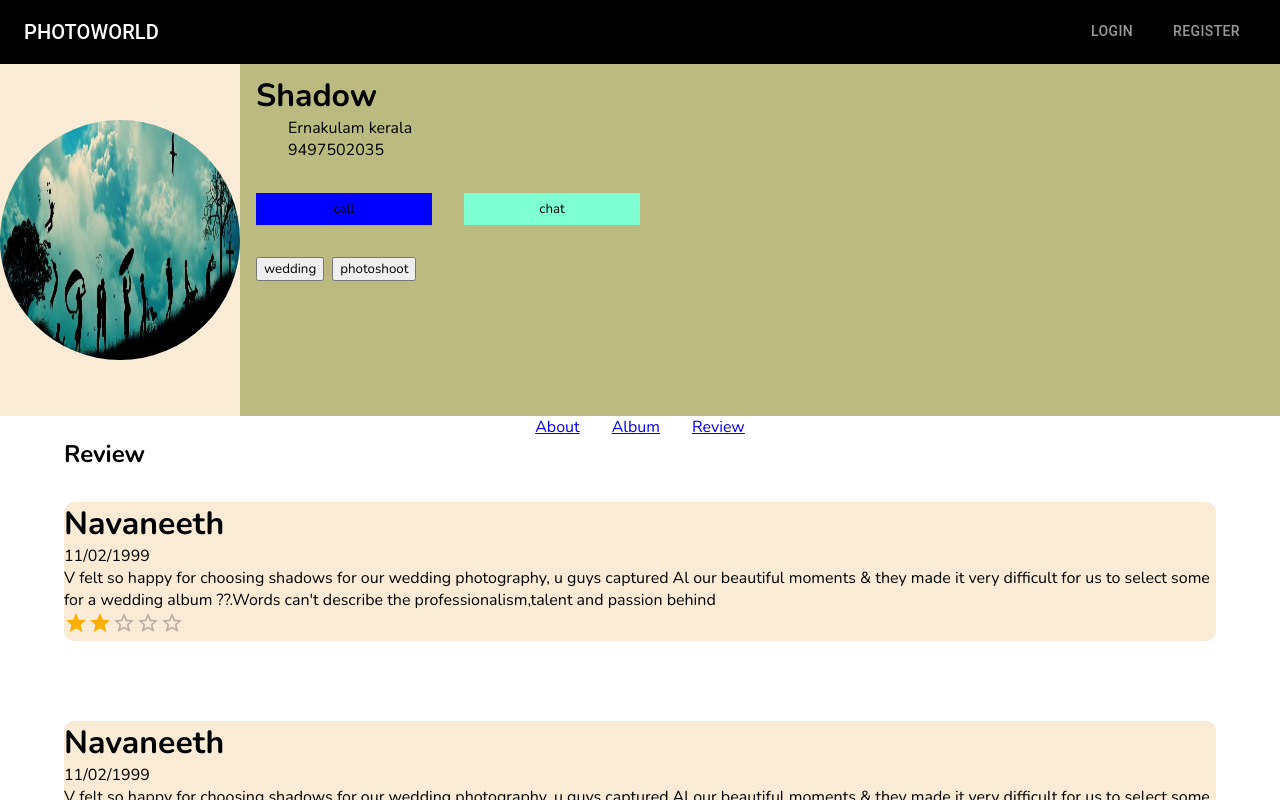
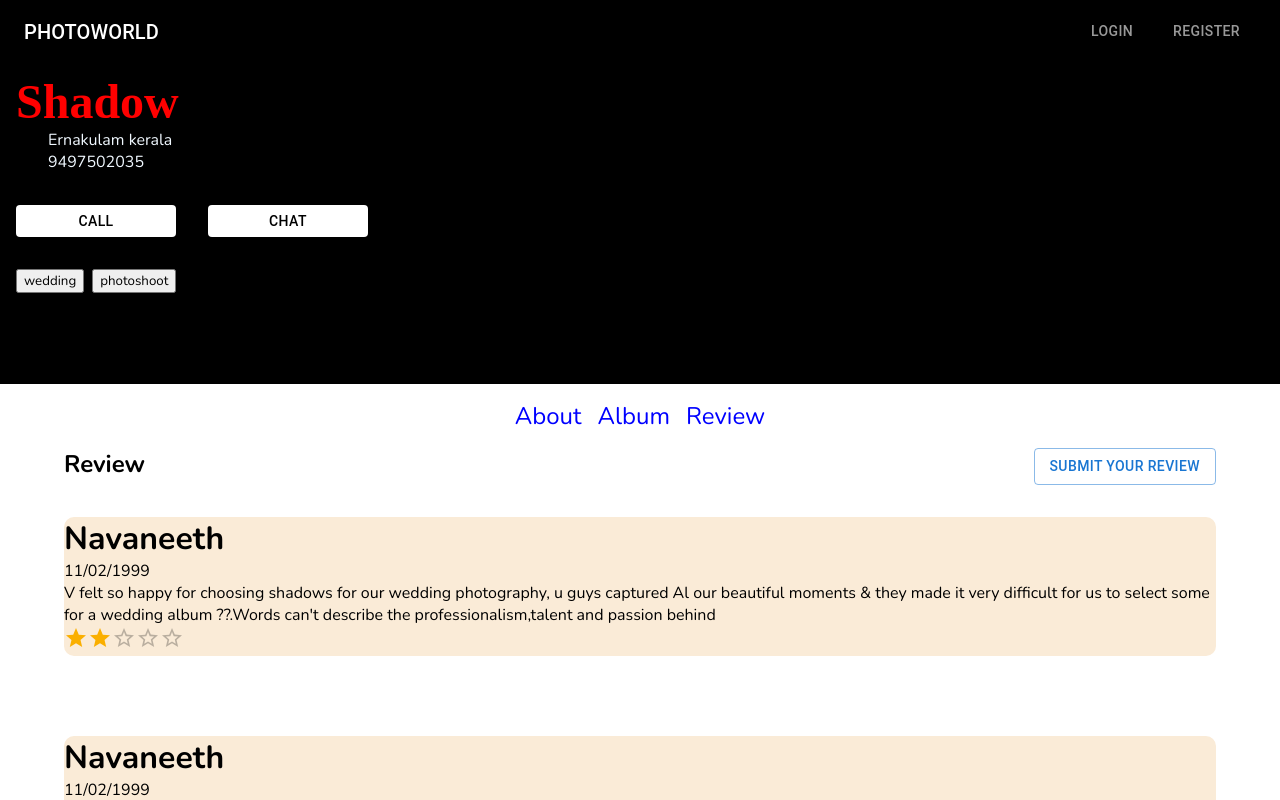
Before and after one commit to navi-navanee/PhotoWorld, a React (Create React App) app in the folder frontend/: page /photographer/main/review in a window 1280 px wide. Shown: the top 800 px of the page. Built offline with nearby package versions, Linux system fonts and the light colour scheme.

Commit message:
the photographer design is in progress

```diff
--- a/frontend/src/components/photographer/about/About.jsx
+++ b/frontend/src/components/photographer/about/About.jsx
@@ -1,24 +1,18 @@
 import { Button } from '@mui/material'
 import { Container } from '@mui/system'
-import { useState } from "react"
 import DatePicker from "react-multi-date-picker"
-
 import DatePanel from "react-multi-date-picker/plugins/date_panel"
 import React from 'react'
-import Footer from 'react-multi-date-picker/plugins/range_picker_footer'
+import './about.scss'
+
 
 export const About = () => {
 
-    const today = new Date()
-    const tomorrow = new Date()
 
-    tomorrow.setDate(tomorrow.getDate() + 1)
-
-    const [values, setValues] = useState([today, tomorrow])
 
     return (
         <Container>
-            <div className=''>
+            <div className='about'>
                 <div className='overview'>
                     <h1>Overview</h1>
                     <p>We are a professional photography services company based in Chennai . We have been running a professional photography business for 7 years, specializing in Reception, Theme Wedding, Kashmiri Wedding, Brahmin Wedding, Jain Wedding, Punjabi Wedding, Rajasthani Wedding, Bengali Wedding, Muslim Wedding, Indian Wedding, Christian Wedding, North Indian Wedding, Pre-wedding Shoots, Bridal Portraits, Candid Wedding, South Indian Wedding, Concept Wedding, Couple Portraits, Engagement, Tamil Wedding, Hindu Wedding, Gujarati Wedding, Destination Wedding, Contemporary Wedding , Marwadi Wedding, Wedding, Birthday, New Born, Kindergarten, Kids Portraits, Graduation Ceremony, School Events, Babies & Kids, Show & Pageant, Model Portfolio, Celebrity & Glamour, Portraits, Fashion & Portfolio, Convocation, Housewarming, Maternity, Anniversary, Special Occasion, Concerts, Expo/Exhibitions, Campaigns, Team Building Event, Conferences and Corporate Events photography. We undertake customized photography requirements. Some of our products and services include HD Videos, Montage, T-Shirt, Shortfilms, Enlargement, Cinematography, Promo Videos, Calendar, Documentary, Frames, CD / DVD, Poster, Brochure, Lamination, Photobook, Live Streaming, Blueray Disc, Coffee Table Book, Coffee Mug and HD Highlights. We provide services in Tamil Nadu, All Over India and All Over World. We are proficient in Tamil, Telugu, English, Hindi and Malayalam.
@@ -50,6 +44,7 @@ export const About = () => {
                         multiple
                         plugins={[
                             <DatePanel />
+
                         ]}
                     />
                 </div>
--- /dev/null
+++ b/frontend/src/components/photographer/about/about.scss
@@ -0,0 +1,9 @@
+.about{
+    display: flex;
+    flex-direction: column;
+    gap: 1rem;
+
+    h1{
+        margin-bottom: 1rem;
+    }
+}
--- a/frontend/src/components/photographer/main/Pmain.jsx
+++ b/frontend/src/components/photographer/main/Pmain.jsx
@@ -4,6 +4,7 @@ import './pmain.scss'
 import image from '../images/cover.jpg'
 import { Link,Outlet } from 'react-router-dom'
 import Footer from '../footer/Footer'
+import { Button } from '@mui/material'
 
 const Pmain = () => {
 
@@ -12,16 +13,18 @@ const Pmain = () => {
     <div>
        <Header/>
         <div className='cover-photo' >
-            <div className='left'>
+            {/* <div className='left'>
                 <img src={image} alt="" />
-            </div>
+            </div> */}
             <div className='right'>
                 <h1>Shadow</h1>
                 <div className='address'>Ernakulam kerala</div>
                 <div className='phone'>9497502035</div>
                 <div className='right-button'>
-                    <button className='call'>call</button>
-                    <button className='chat'>chat</button>
+                    {/* <button className='call'>call</button>
+                    <button className='chat'>chat</button> */}
+                    <Button className='call' variant="outlined">call</Button>
+                    <Button className='chat' variant="outlined">Chat</Button>
                 </div>
                 <div className='category'>
                     <button className=''>wedding</button>
@@ -31,9 +34,9 @@ const Pmain = () => {
 
         </div>
         <nav>
-            <Link to={''}>About</Link>
-            <Link to={'album'}>Album</Link>
-            <Link to={'review'}>Review</Link>
+            <Link className='link' to={''}>About</Link>
+            <Link className='link' to={'album'}>Album</Link>
+            <Link className='link' to={'review'}>Review</Link>
         </nav>
         <Outlet/>
         <Footer/>
--- a/frontend/src/components/photographer/main/pmain.scss
+++ b/frontend/src/components/photographer/main/pmain.scss
@@ -1,7 +1,8 @@
 .cover-photo{
     display: grid;
-    grid-template-columns: 15rem 1fr;
-    height: 22rem;
+    grid-template-columns: 1fr;
+    height: 20rem;
+
 
     .left{
       background-color: antiquewhite;
@@ -11,17 +12,24 @@
 
       img{
         border-radius: 50%;
-        width: 15rem;
-        height: 15rem;
+        width: 100%;
+        height: auto;
       }
 
     }
     .right{
-        background-color: rgb(186, 186, 129);
+        background-color: black;
+        color: aliceblue;
         display: flex;
         flex-direction: column;
         padding-top: 10px;
         padding-left: 1rem;
+
+        h1{
+            color: red;
+    font-family: cursive;
+    font-size: 3rem;
+        }
 
         .name{
             font-size: 5rem;
@@ -36,15 +44,17 @@
         .right-button{
 
             .call{
-                background-color: blue;
-                width: 11rem;
+                background-color: #fff;
+                color: black;
+                width: 10rem;
                 margin-right: 2rem;
                border-style: none;
                height: 2rem;
             }
             .chat{
-                background-color: aquamarine;
-                width: 11rem;
+                background-color: #fff;
+                color: black;
+                width: 10rem;
                 border-style: none;
                 height: 2rem;
             }
@@ -62,5 +72,18 @@ nav{
     display: flex;
     justify-content: center;
     align-items: center;
-    gap: 2rem;
+    gap: 1rem;
 }
+
+nav{
+    margin-bottom: 1rem;
+    margin-top: 1rem;
+
+    font-size: 1.5rem;
+
+    .link{
+        color: blue;
+
+        text-decoration: none;
+    }
+}
--- a/frontend/src/components/photographer/review/Review.jsx
+++ b/frontend/src/components/photographer/review/Review.jsx
@@ -1,14 +1,70 @@
-import { Container, Rating } from '@mui/material'
+import { Button, Container, Rating, TextField } from '@mui/material'
 import './review.scss'
 import React from 'react'
+import Dialog from '@mui/material/Dialog';
+import DialogActions from '@mui/material/DialogActions';
+import DialogContent from '@mui/material/DialogContent';
+import DialogContentText from '@mui/material/DialogContentText';
+import DialogTitle from '@mui/material/DialogTitle';
+import { useState } from 'react';
 
 const Review = () => {
+    const [open, setOpen] = React.useState(false);
+    const [submit,setSubmit] = useState('')
+
+    const handleClickOpen = () => {
+      setOpen(true);
+    };
+
+    const handleClose = () => {
+      setOpen(false);
+      setSubmit()
+    }
+
+
   return (
     <div>
         <Container>
+            <div className='head'>
             <h2>Review</h2>
+            <div>
+      <Button variant="outlined" onClick={handleClickOpen}>
+        Submit your review
+      </Button>
+      <Dialog
+        open={open}
+        onClose={handleClose}
+        aria-labelledby="alert-dialog-title"
+        aria-describedby="alert-dialog-description"
+      >
+        <DialogTitle id="alert-dialog-title">
+          {"Review "}
+        </DialogTitle>
+        <DialogContent>
+          <DialogContentText id="alert-dialog-description">
+           Please put your valuable review...
+          </DialogContentText>
+          <TextField
+            autoFocus
+            margin="dense"
+            id="name"
+            label="Comment"
+            type="text"
+            fullWidth
+            variant="standard"
+          />
+          <Rating name="size-medium" defaultValue={2} />
+        </DialogContent>
+        <DialogActions>
+          <Button onClick={handleClose} autoFocus>
+            Submit
+          </Button>
+        </DialogActions>
+      </Dialog>
+    </div>
+            </div>
+
            <div className='review'>
-
 
             <div className='reviews'>
                 <div>
--- a/frontend/src/components/photographer/review/review.scss
+++ b/frontend/src/components/photographer/review/review.scss
@@ -1,3 +1,8 @@
+.head{
+    display: flex;
+    justify-content: space-between;
+}
+
 .review{
     margin-top: 2rem;
 
```
